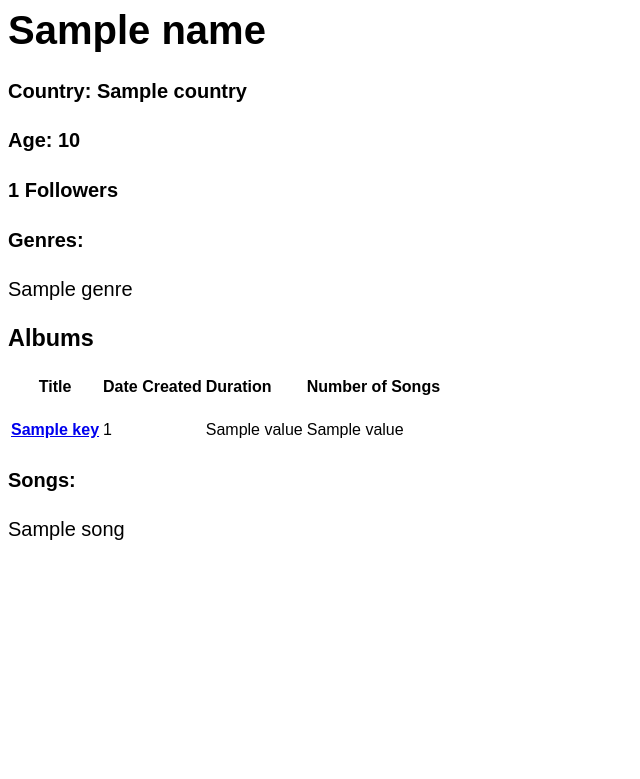
After one commit to hegrace0101/cs4111-spotify, a Flask app: template templates/artist.html in a window 1280 px wide. The commit adds this page. Shown: the top 779 px of the page, without its empty margins (0-640 px from the left). Run offline with Flask 2, Linux system fonts and the light colour scheme; the template is opened without the code that fills it: most values are stand-ins (such as "Sample title", 1, 10 or a date in 2020); parts of the project's set-up code (start-up, migrations or seed data) failed here and were passed over.

Commit message:
created artist page and added a lot of hrefs

```diff
--- a/server.py
+++ b/server.py
@@ -345,6 +345,62 @@ def album(a_name):
 
   return render_template('album.html', name=name, artist=artist, date=date, duration=duration, songs=songs)
 
+@app.route('/artist/<string:a_name>')
+def artist(a_name):
+  name = a_name
+
+  cursor = g.conn.execute('SELECT member_id FROM member WHERE name = (%s)', name)
+  artist_ID_tmp = []
+  for result in cursor:
+    artist_ID_tmp.append(result[0])
+  artist_ID = artist_ID_tmp[0]
+  cursor.close()
+
+  cursor = g.conn.execute('select country, EXTRACT (year FROM age (current_date, birthday)) :: int as age from member where member_id = (%s)', artist_ID_tmp)
+  country_tmp = []
+  age_tmp = []
+  for result in cursor:
+    country_tmp.append(result[0])
+    age_tmp.append(result[1])
+  country = country_tmp[0]
+  age = age_tmp[0]
+  cursor.close()
+
+  cursor = g.conn.execute('select g.genre_id from genre g where g.member_id = (%s)', artist_ID)
+  genres = []
+  for result in cursor:
+    genres.append(result[0])
+  cursor.close()
+
+  cursor = g.conn.execute('SELECT COUNT(member_ID_1) as Number_of_Followers FROM member m, (SELECT member_id_1 FROM l_follows_m l WHERE member_ID_2 = (%s)) as A Where m.member_id = a.member_id_1', artist_ID)
+  count_tmp = []
+  for result in cursor:
+    count_tmp.append(result[0])
+  count = count_tmp[0]
+  cursor.close()
+
+  cursor = g.conn.execute('select c.title, c.date_created, c.duration, a.num_songs as number_of_songs from collection c, a_creates_a b, album a where c.collection_id = b.collection_id AND b.member_id = (%s) AND b.collection_id = a.collection_id ', artist_ID)
+  titles = []
+  dates = []
+  durations = []
+  num_songs = []
+  for result in cursor:
+    titles.append(result[0])
+    dates.append(result[1])
+    durations.append(result[2])
+    num_songs.append(result[3])
+  cursor.close()
+
+  albums = {titles[i]: [dates[i], durations[i], num_songs[i]] for i in range(len(titles))}
+
+  cursor = g.conn.execute('select s.title from a_creates_s a, song s where a.member_id = (%s) AND s.song_id = a.song_id', artist_ID)
+  songs = []
+  for result in cursor:
+    songs.append(result[0])
+  cursor.close()
+
+  return render_template('artist.html', name=name, country=country, age=age, count=count, genres=genres, albums=albums, songs=songs)
+
 if __name__ == "__main__":
   import click
 
--- a/templates/album.html
+++ b/templates/album.html
@@ -9,7 +9,7 @@
 <body>
 	<h1>{{name}}</h1>
 
-	<h4> By: {{artist}}</h4>
+	<h4> By: <a href='/artist/{{artist}}'>{{artist}}</a></h4>
 	<h4> Date Created: {{date}}</h4>
 	<h4> Duration: {{duration}}</h4>
 
--- a/templates/another.html
+++ /dev/null
@@ -1 +0,0 @@
-hello
--- /dev/null
+++ b/templates/artist.html
@@ -0,0 +1,50 @@
+<html>
+  <style>
+    body{
+      font-size: 15pt;
+      font-family: arial;
+    }
+  </style>
+
+
+<body>
+  <h1>{{name}}</h1>
+  <h4>Country: {{country}}</h4>
+  <h4>Age: {{age}}</h4>
+  <h4>{{count}} Followers</h4>
+
+  <h4>Genres: </h4>
+  <div>
+	{% for n in genres %}
+	<p>{{n}}</p>
+	{% endfor %}
+  </div>
+
+  <h3>Albums</h3>
+  <table>
+	<tr>
+		<th> <h4>Title</h4> </th>
+			<td> <h4>Date Created</h4> </td>
+			<td> <h4>Duration</h4></td>
+			<td> <h4>Number of Songs</h4></td>
+	</tr>
+	{% for key, value in albums.items() %}
+	   <tr>
+			<th> <a href="/album/{{key}}">{{ key }}</a> </th>
+			<td> {{ value[0] }} </td>
+			<td> {{ value[1] }} </td>
+			<td> {{ value[2] }} </td>
+	   </tr>
+	{% endfor %}
+  </table>
+
+  <h4>Songs: </h4>
+  <div>
+	{% for n in songs %}
+	<p>{{n}}</p>
+	{% endfor %}
+  </div>
+
+</body>
+
+</html>
--- a/templates/playlist.html
+++ b/templates/playlist.html
@@ -29,7 +29,7 @@
 		   <tr>
 				<th> {{ key }} </th>
 				<td> <a href="/album/{{value[0]}}">{{ value[0] }}</a></td>
-				<td> {{ value[1] }} </td>
+				<td> <a href="/artist/{{value[1]}}">{{ value[1] }}</a></td>
 		   </tr>
 		{% endfor %}
 	</table>
--- a/templates/songs.html
+++ b/templates/songs.html
@@ -20,7 +20,7 @@
 		   <tr>
 				<th> {{ key }} </th>
 				<td> <a href="/album/{{value[0]}}">{{ value[0] }}</a></td>
-				<td> {{ value[1] }} </td>
+				<td> <a href="/artist/{{value[1]}}">{{ value[1] }} </a></td>
         <td> <form style="display: inline" method="POST" action="/unlike"> <button value="{{key}}" name="unlike" type="submit"> Unlike </button> </form> </td>
 		   </tr>
 		{% endfor %}
```
